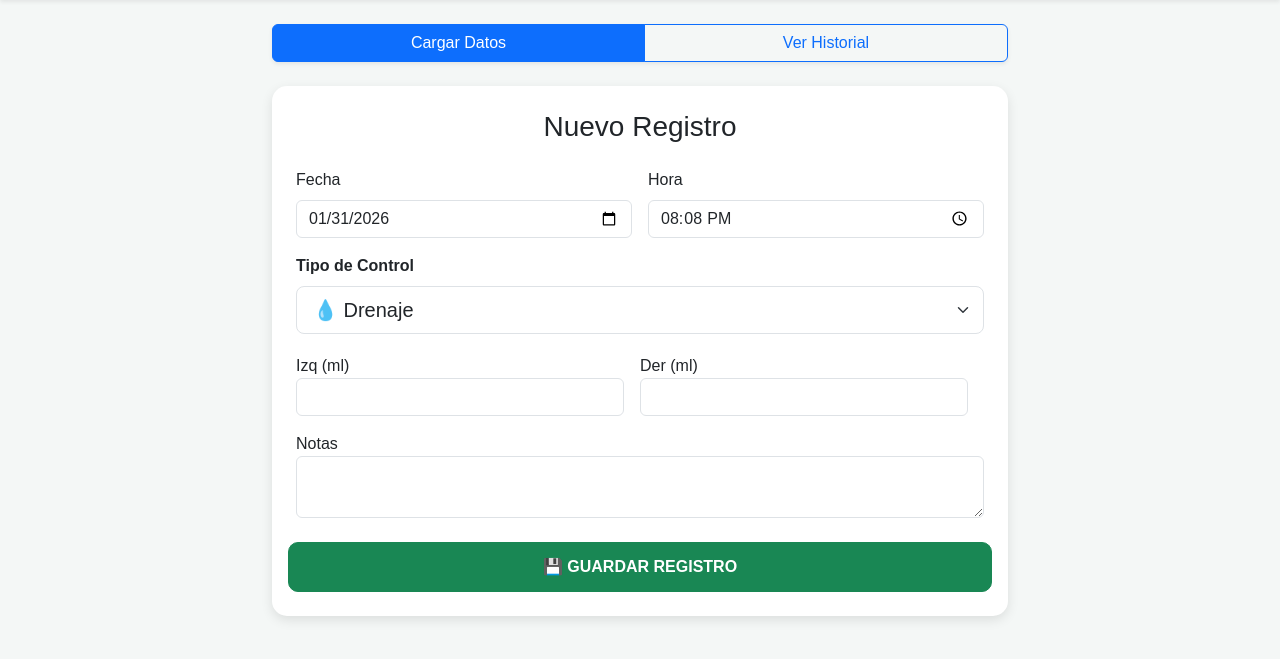
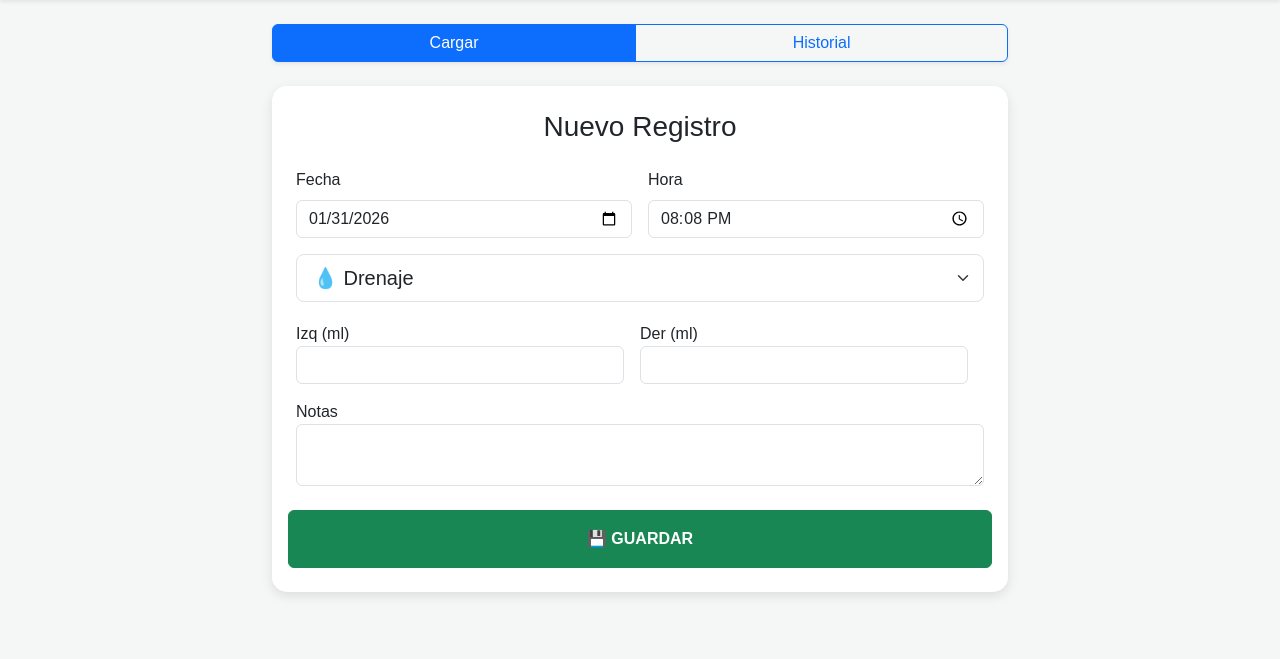
Before and after one commit to Pastormerlo/control-drenaje, a Flask app: page /cargar in a window 1280 px wide. Shown: the part 50-709 px from the top of the page. Run offline with Flask 3, Linux system fonts and the light colour scheme; a user stored in the database is signed in; some libraries are stand-ins or nearby versions.

Commit message:
Add files via upload

```diff
--- a/templates/index.html
+++ b/templates/index.html
@@ -3,12 +3,11 @@
 <head>
     <meta charset="UTF-8">
     <meta name="viewport" content="width=device-width, initial-scale=1.0">
-    <title>Control de Salud - Mauro</title>
+    <title>Control Salud - Mauro</title>
     <link href="https://cdn.jsdelivr.net/npm/bootstrap@5.3.0/dist/css/bootstrap.min.css" rel="stylesheet">
     <style>
         body { background-color: #f4f7f6; font-family: sans-serif; }
         .card { border-radius: 15px; box-shadow: 0 4px 12px rgba(0,0,0,0.1); border: none; margin-bottom: 20px; }
-        .btn-custom { border-radius: 10px; padding: 12px; font-weight: bold; }
         .seccion-oculta { display: none; }
         .badge-drenaje { background-color: #0d6efd; color: white; padding: 5px 10px; border-radius: 5px; }
         .badge-presion { background-color: #dc3545; color: white; padding: 5px 10px; border-radius: 5px; }
@@ -19,7 +18,7 @@
 <body>
 
 <nav class="navbar navbar-dark bg-primary mb-4 shadow-sm">
-    <div class="container">
+    <div class="container d-flex justify-content-between">
         <span class="navbar-brand mb-0 h1">🏥 Control Médico</span>
         <a href="{{ url_for('logout') }}" class="btn btn-outline-light btn-sm">Salir</a>
     </div>
@@ -29,8 +28,8 @@
     <div class="row justify-content-center">
         <div class="col-md-8 text-center mb-4">
             <div class="btn-group w-100 shadow-sm">
-                <a href="{{ url_for('cargar_registro') }}" class="btn {% if modo == 'cargar' %}btn-primary{% else %}btn-outline-primary{% endif %}">Cargar Datos</a>
-                <a href="{{ url_for('ver_registros') }}" class="btn {% if modo == 'ver' %}btn-primary{% else %}btn-outline-primary{% endif %}">Ver Historial</a>
+                <a href="{{ url_for('cargar_registro') }}" class="btn {% if modo == 'cargar' %}btn-primary{% else %}btn-outline-primary{% endif %}">Cargar</a>
+                <a href="{{ url_for('ver_registros') }}" class="btn {% if modo == 'ver' %}btn-primary{% else %}btn-outline-primary{% endif %}">Historial</a>
             </div>
         </div>
 
@@ -44,7 +43,6 @@
                         <div class="col-6"><label class="form-label">Fecha</label><input type="date" name="fecha" id="f_act" class="form-control" required></div>
                         <div class="col-6"><label class="form-label">Hora</label><input type="time" name="hora" id="h_act" class="form-control" required></div>
                         <div class="col-12 mt-3">
-                            <label class="form-label fw-bold">Tipo de Control</label>
                             <select class="form-select form-select-lg" id="tipo_registro" name="tipo_registro" onchange="mostrarCampos()">
                                 <option value="drenaje">💧 Drenaje</option>
                                 <option value="presion">❤️ Presión / Pulso</option>
@@ -64,7 +62,7 @@
                             <div class="col-12"><label>Nivel (mg/dL)</label><input type="number" name="glucosa" class="form-control"></div>
                         </div>
                         <div class="col-12 mt-3"><label>Notas</label><textarea name="observaciones" class="form-control"></textarea></div>
-                        <button type="submit" class="btn btn-success btn-custom w-100 mt-4">💾 GUARDAR REGISTRO</button>
+                        <button type="submit" class="btn btn-success w-100 mt-4 py-3 fw-bold">💾 GUARDAR</button>
                     </div>
                 </form>
             </div>
@@ -73,42 +71,28 @@
 
         {% if modo == 'ver' %}
         <div class="col-md-10 text-center">
-            <div class="card p-3">
-                <h6>Drenaje: <span style="color:#0d6efd">Izq</span> / <span style="color:#dc3545">Der</span></h6>
-                <canvas id="chartDrenaje"></canvas>
-            </div>
+            <button onclick="generarPDF()" class="btn btn-danger mb-4 w-100 py-2 fw-bold shadow-sm">📄 DESCARGAR REPORTE PDF</button>
+
+            <div class="card p-3"><h6>Drenaje: <span style="color:#0d6efd">Izq</span> / <span style="color:#dc3545">Der</span></h6><canvas id="chartDrenaje"></canvas></div>
+            <div class="card p-3"><h6>Presión (<span style="color:#dc3545">A</span>/<span style="color:#0d6efd">B</span>) y <span style="color:#198754">Pulso</span></h6><canvas id="chartPresion"></canvas></div>
+            <div class="card p-3"><h6>Glucosa (mg/dL)</h6><canvas id="chartGlucosa"></canvas></div>
 
             <div class="card p-3">
-                <h6>Presión (<span style="color:#dc3545">A</span>/<span style="color:#0d6efd">B</span>) y <span style="color:#198754">Pulso</span></h6>
-                <canvas id="chartPresion"></canvas>
-            </div>
-
-            <div class="card p-3">
-                <h6>Glucosa (mg/dL)</h6>
-                <canvas id="chartGlucosa"></canvas>
-            </div>
-
-            <div class="card p-3 shadow-sm">
                 <div class="table-responsive">
-                    <table class="table align-middle text-start">
+                    <table id="tablaHistorial" class="table align-middle text-start small">
                         <thead><tr><th>Fecha</th><th>Tipo</th><th>Medición</th><th></th></tr></thead>
                         <tbody>
                             {% for r in registros %}
                             <tr>
                                 <td>{{ r.fecha }}<br><small class="text-muted">{{ r.hora }}</small></td>
+                                <td>{{ r.tipo|capitalize }}</td>
                                 <td>
-                                    {% if r.tipo == 'drenaje' %}<span class="badge-drenaje">Drenaje</span>
-                                    {% elif r.tipo == 'presion' %}<span class="badge-presion">Presión</span>
-                                    {% elif r.tipo == 'glucosa' %}<span class="badge-glucosa">Glucosa</span>
+                                    {% if r.tipo == 'drenaje' %}I:{{r.cant_izq or 0}}/D:{{r.cant_der or 0}}ml
+                                    {% elif r.tipo == 'presion' %}{{r.presion_alta}}/{{r.presion_baja}} (P:{{r.pulso or '-'}})
+                                    {% elif r.tipo == 'glucosa' %}{{r.glucosa}} mg/dL
                                     {% endif %}
                                 </td>
-                                <td>
-                                    {% if r.tipo == 'drenaje' %}I: {{ r.cant_izq or 0 }} / D: {{ r.cant_der or 0 }} ml
-                                    {% elif r.tipo == 'presion' %}{{ r.presion_alta }}/{{ r.presion_baja }} <small>(P:{{r.pulso or '-'}})</small>
-                                    {% elif r.tipo == 'glucosa' %}{{ r.glucosa }} mg/dL
-                                    {% endif %}
-                                </td>
-                                <td><a href="{{ url_for('borrar', id=r.id) }}" class="text-danger fs-5" style="text-decoration:none" onclick="return confirm('¿Borrar?')">🗑️</a></td>
+                                <td><a href="{{ url_for('borrar', id=r.id) }}" class="text-danger" onclick="return confirm('¿Borrar?')">🗑️</a></td>
                             </tr>
                             {% endfor %}
                         </tbody>
@@ -118,49 +102,59 @@
         </div>
 
         <script src="https://cdn.jsdelivr.net/npm/chart.js"></script>
+        <script src="https://cdnjs.cloudflare.com/ajax/libs/jspdf/2.5.1/jspdf.umd.min.js"></script>
+        <script src="https://cdnjs.cloudflare.com/ajax/libs/jspdf-autotable/3.5.23/jspdf.plugin.autotable.min.js"></script>
+
         <script>
-            const rawData = [ {% for r in registros|reverse %} { fecha: "{{r.fecha}}", tipo: "{{r.tipo}}", izq: {{ r.cant_izq or 0 }}, der: {{ r.cant_der or 0 }}, alta: {{r.presion_alta or 0}}, baja: {{r.presion_baja or 0}}, pulso: {{r.pulso or 0}}, glu: {{r.glucosa or 0}} }, {% endfor %} ];
+            const rawData = [ {% for r in registros|reverse %} { fecha: "{{r.fecha}}", hora: "{{r.hora}}", tipo: "{{r.tipo}}", izq: {{ r.cant_izq or 0 }}, der: {{ r.cant_der or 0 }}, alta: {{r.presion_alta or 0}}, baja: {{r.presion_baja or 0}}, pulso: {{r.pulso or 0}}, glu: {{r.glucosa or 0}}, obs: "{{r.observaciones or ''}}" }, {% endfor %} ];
 
+            // GRAFICOS (Igual que antes pero con doble eje en presión)
             const dData = rawData.filter(d => d.tipo === 'drenaje');
-            new Chart(document.getElementById('chartDrenaje'), {
-                type: 'line',
-                data: {
-                    labels: dData.map(d => d.fecha),
-                    datasets: [
-                        { label: 'Izq', data: dData.map(d => d.izq), borderColor: '#0d6efd', tension: 0.3 },
-                        { label: 'Der', data: dData.map(d => d.der), borderColor: '#dc3545', tension: 0.3 }
-                    ]
-                }
-            });
+            new Chart(document.getElementById('chartDrenaje'), { type: 'line', data: { labels: dData.map(d => d.fecha), datasets: [{ label: 'Izq', data: dData.map(d => d.izq), borderColor: '#0d6efd' }, { label: 'Der', data: dData.map(d => d.der), borderColor: '#dc3545' }] } });
 
-            // GRÁFICO DUAL: Eje Izquierdo para Presión, Eje Derecho para Pulso
             const pData = rawData.filter(d => d.tipo === 'presion');
             new Chart(document.getElementById('chartPresion'), {
                 type: 'line',
                 data: {
                     labels: pData.map(d => d.fecha),
                     datasets: [
-                        { label: 'Presión Alta', data: pData.map(d => d.alta), borderColor: '#dc3545', yAxisID: 'yPresion', tension: 0.3 },
-                        { label: 'Presión Baja', data: pData.map(d => d.baja), borderColor: '#0d6efd', yAxisID: 'yPresion', tension: 0.3 },
-                        { label: 'Pulso (LPM)', data: pData.map(d => d.pulso), borderColor: '#198754', borderDash: [5, 5], yAxisID: 'yPulso', tension: 0.3 }
+                        { label: 'Alta', data: pData.map(d => d.alta), borderColor: '#dc3545', yAxisID: 'yP' },
+                        { label: 'Baja', data: pData.map(d => d.baja), borderColor: '#0d6efd', yAxisID: 'yP' },
+                        { label: 'Pulso', data: pData.map(d => d.pulso), borderColor: '#198754', borderDash: [5,5], yAxisID: 'yL' }
                     ]
                 },
-                options: {
-                    scales: {
-                        yPresion: { type: 'linear', position: 'left', title: { display: true, text: 'mmHg (Presión)' } },
-                        yPulso: { type: 'linear', position: 'right', grid: { drawOnChartArea: false }, title: { display: true, text: 'LPM (Pulso)' } }
-                    }
-                }
+                options: { scales: { yP: { type: 'linear', position: 'left' }, yL: { type: 'linear', position: 'right', grid: {drawOnChartArea: false} } } }
             });
 
-            const gData = rawData.filter(d => d.tipo === 'glucosa');
-            new Chart(document.getElementById('chartGlucosa'), {
-                type: 'line',
-                data: {
-                    labels: gData.map(d => d.fecha),
-                    datasets: [{ label: 'mg/dL', data: gData.map(d => d.glu), borderColor: '#ffc107', fill: true, backgroundColor: 'rgba(255,193,7,0.1)', tension: 0.3 }]
-                }
-            });
+            new Chart(document.getElementById('chartGlucosa'), { type: 'line', data: { labels: rawData.filter(d => d.tipo === 'glucosa').map(d => d.fecha), datasets: [{ label: 'mg/dL', data: rawData.filter(d => d.tipo === 'glucosa').map(d => d.glu), borderColor: '#ffc107' }] } });
+
+            // FUNCIÓN PARA GENERAR PDF
+            async function generarPDF() {
+                const { jsPDF } = window.jspdf;
+                const doc = new jsPDF();
+
+                doc.setFontSize(18);
+                doc.text("Reporte de Control Médico", 14, 20);
+                doc.setFontSize(12);
+                doc.text("Paciente: Madre de Mauro - Generado el: " + new Date().toLocaleDateString(), 14, 30);
+
+                const tableBody = rawData.reverse().map(r => {
+                    let med = "";
+                    if(r.tipo === 'drenaje') med = `Izq: ${r.izq}ml / Der: ${r.der}ml`;
+                    else if(r.tipo === 'presion') med = `${r.alta}/${r.baja} (P: ${r.pulso})`;
+                    else med = `${r.glu} mg/dL`;
+                    return [r.fecha, r.hora, r.tipo.toUpperCase(), med, r.obs];
+                });
+
+                doc.autoTable({
+                    startY: 40,
+                    head: [['Fecha', 'Hora', 'Tipo', 'Medición', 'Observaciones']],
+                    body: tableBody,
+                    theme: 'grid'
+                });
+
+                doc.save(`Reporte_Salud_${new Date().toISOString().split('T')[0]}.pdf`);
+            }
         </script>
         {% endif %}
     </div>
```
